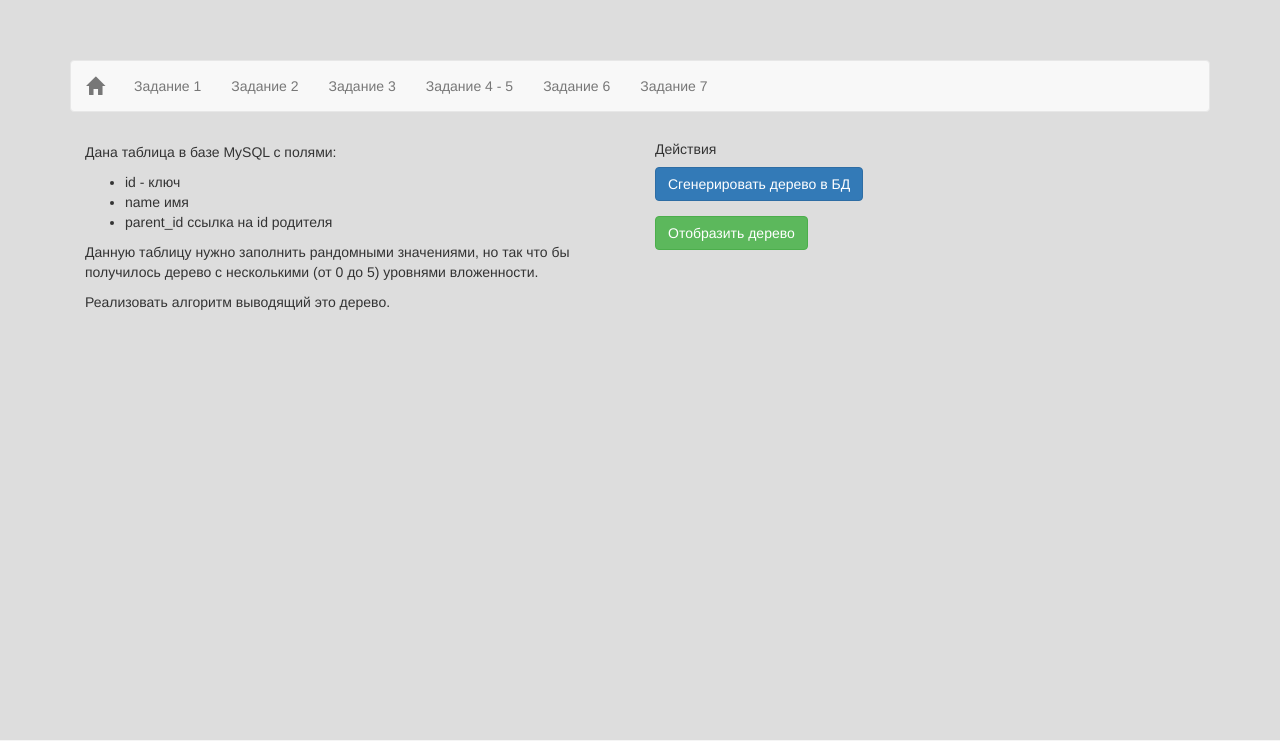
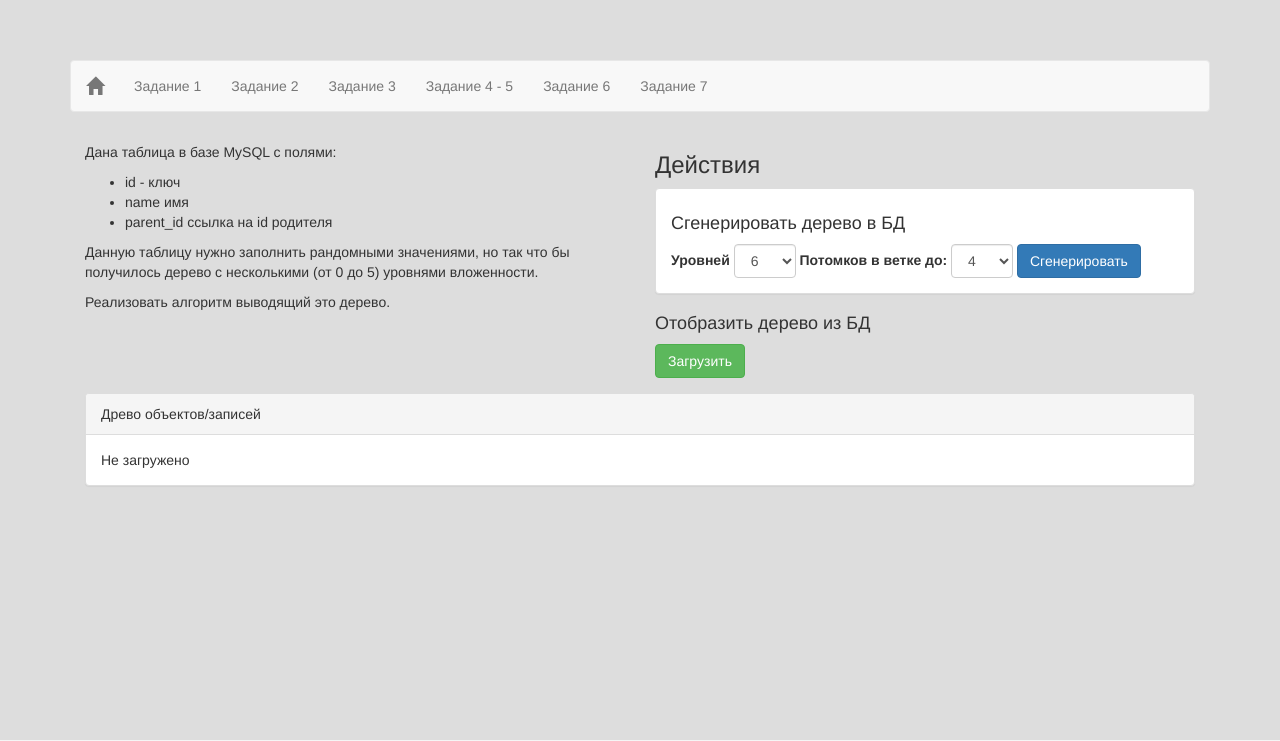
Before and after one commit to agdobrynin/7vetrov, a PHP site: page /views/task3.php in a window 1280 px wide. Shown: the top 741 px of the page. Run offline with PHP 8.4, Linux system fonts and the light colour scheme; data that the repository does not hold is empty; some libraries are stand-ins or nearby versions.

Commit message:
Task #3 complite

```diff
--- a/app/Core/App.php
+++ b/app/Core/App.php
@@ -77,7 +77,7 @@ class App{
           if( $key === null ){
             return $this->request;
           }else{
-            return $this->request[$key];
+            return @$this->request[$key];
           }
       }
       /**
--- a/views/task3.php
+++ b/views/task3.php
@@ -23,37 +23,69 @@ include('_header.php');
 
     </div>
     <div class="col-md-6">
-        <h5>Действия</h5>
+        <h3>Действия</h3>
         <div class="alert alert-success task3alert" role="alert">
           <button type="button" class="close"><span aria-hidden="true">&times;</span></button>
-          <div><h5></h5><p></p></div>
+          <div><h4 class="title"></h4><p></p></div>
         </div>
         <div class="alert alert-danger task3alert" role="alert">
           <button type="button" class="close"><span aria-hidden="true">&times;</span></button>
-          <div><h5></h5><p></p></div>
+          <div><h4 class="title"></h4><p></p></div>
         </div>
         <form action="/task3/reset" method="get" onsubmit="return TreeRest(this)">
-            <div class="form-group">
-                <button type="submit" class="btn btn-primary"
-                    data-loading-text="<i class='fa fa-spinner fa-spin '></i> Идет генерация">
-                    Сгенерировать дерево в БД
-                </button>
+            <div class="panel panel-default">
+                <div class="panel-body">
+                    <h4>Сгенерировать дерево в БД</h4>
+                        <div class="form-inline">
+                            <div class="form-group">
+                              <label>Уровней</label>
+                              <select class="form-control" name="levels">
+                                  <option value="2">2</option>
+                                  <option value="4">4</option>
+                                  <option value="6" selected >6</option>
+                                  <option value="8">8</option>
+                                  <option value="10">10</option>
+                              </select>
+                            </div>
+                            <div class="form-group">
+                              <label>Потомков в ветке до:</label>
+                              <select class="form-control" name="childs">
+                                  <option value="4">4</option>
+                                  <option value="6">6</option>
+                                  <option value="8">8</option>
+                                  <option value="10">10</option>
+                              </select>
+                          </div>
+                          <div class="form-group">
+                              <button type="submit" class="btn btn-primary"
+                                  data-loading-text="<i class='fa fa-spinner fa-spin '></i> Идет генерация">
+                                  Сгенерировать
+                              </button>
+                          </div>
+                        </div>
+                </div>
             </div>
         </form>
         <form action="/task3/tree" method="get" onsubmit="return TreeShow(this)">
+            <h4>Отобразить дерево из БД</h4>
             <div class="form-group">
                 <button type="submit" class="btn btn-success"
-                    data-loading-text="<i class='fa fa-spinner fa-spin '></i> Идет генерация"
+                    data-loading-text="<i class='fa fa-spinner fa-spin '></i> Идет загрузка"
                 >
-                    Отобразить дерево
+                    Загрузить
                 </button>
             </div>
         </form>
     </div>
 </div>
 <div class="row">
-    <div class="col-md-12 tree">
-
+    <div class="col-md-12">
+        <div class="panel panel-default">
+            <div class="panel-heading">Древо объектов/записей</div>
+            <div class="panel-body tree">
+                Не загружено
+            </div>
+        </div>
     </div>
 </div>
 
```
Also changed, not shown: app/Controllers/ControllerTask3.php (+11 -2 lines), app/Models/Tree.php (+19 -4 lines), public/test.php (deleted, +0 -40 lines), database/database.db, public/js/app.js.
